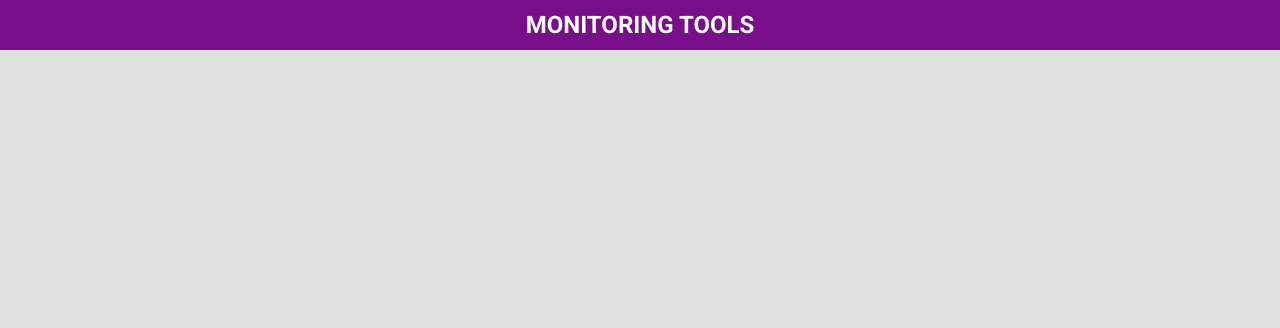
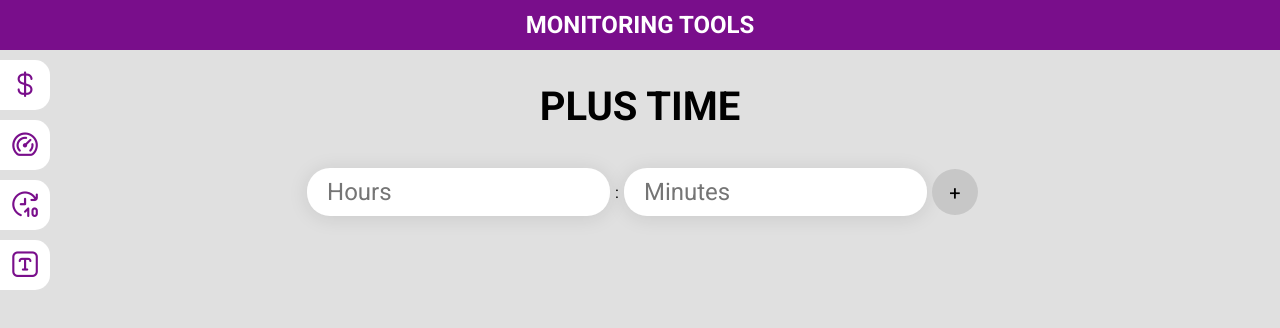
Before and after one commit to invex0811/salary, a Vue app: page /plusTime in a window 1280 px wide. Before the commit this address had no page. Shown: the top 328 px of the page. Built offline with nearby package versions, Linux system fonts and the light colour scheme.

Commit message:
add phrases and fix NV to NH

```diff
--- a/src/components/Link.vue
+++ b/src/components/Link.vue
@@ -26,6 +26,7 @@ export default {
       {img: 'fi-rr-dollar', title: 'Salary', url: '/salary'},
       {img: 'fi-rr-dashboard', title: 'Over speed', url: '/overSpeed'},
       {img: 'fi-rr-time-forward-ten', title: 'Converting time', url: '/convertingTime'},
+      {img: 'fi-rr-text',title: 'Phrases', url: '/phrasesPage'},
     ]
   })
 }
--- a/src/components/Sidebar.vue
+++ b/src/components/Sidebar.vue
@@ -25,6 +25,9 @@ export default {
       {img: 'fi-rr-dollar', url: '/salary'},
       {img: 'fi-rr-dashboard', url: '/overSpeed'},
       {img: 'fi-rr-time-forward-ten', url: '/convertingTime'},
+      // {img: 'fi-rr-time-add', url: '/plusTime'},
+      {img: 'fi-rr-text', url: '/phrasesPage'},
+
     ]
   })
 }
--- a/src/router/index.js
+++ b/src/router/index.js
@@ -31,6 +31,18 @@ const routes = [
     name: 'ConvertingTime',
     meta: {layout:'MainLayout'},
     component: () => import('@/views/СonvertingTime')
+  },
+  {
+    path: '/plusTime',
+    name: 'PlusTime',
+    meta: {layout:'MainLayout'},
+    component: () => import('@/views/PlusTime')
+  },
+  {
+    path: '/phrasesPage',
+    name: 'PhrasesPage',
+    meta: {layout:'MainLayout'},
+    component: () => import('@/views/PhrasesPage')
   }
 
 ]
--- /dev/null
+++ b/src/views/PhrasesPage.vue
@@ -0,0 +1,38 @@
+<template>
+  <div class="phrases-wrap">
+    <h2>Phrases</h2>
+    <div class="frame-wrap">
+      <iframe  src="https://docs.google.com/document/d/13uRnmEr3e5_itPvrjIN4eZXV261LpUNfFIuDL4H4Fto/edit" name="iframe" scrolling="auto"> </iframe>
+      <p>Taken from: <a target="_blank" href="https://docs.google.com/document/d/13uRnmEr3e5_itPvrjIN4eZXV261LpUNfFIuDL4H4Fto/edit">Phrases monitoring</a></p>
+    </div>
+
+  </div>
+</template>
+
+<script>
+export default {
+  name: "PhrasesPage"
+}
+</script>
+
+<style scoped>
+h2 {
+  margin: 10px;
+}
+.phrases-wrap{
+  height: 90vh;
+  display: flex;
+  flex-direction: column;
+  justify-content: center;
+  align-items: center;
+}
+.frame-wrap{
+  width: 80%;
+  height: 90%;
+}
+iframe{
+  width: 100%;
+  height: 100%;
+}
+
+</style>
--- /dev/null
+++ b/src/views/PlusTime.vue
@@ -0,0 +1,76 @@
+<template>
+  <div class="wrap-plusTime">
+    <h2>Plus time</h2>
+    <div class="wrap-navigation">
+      <input type="number" v-model.number="hours" placeholder="Hours"> :
+      <input type="number" v-model.number="minutes" placeholder="Minutes">
+      <button class="wrap-button" @click="addTime">
+        +
+      </button>
+    </div>
+    <div class="wrap-list">
+      <ul>
+      <li
+        v-for="view in viewList"
+        :key="view"
+      >
+        {{view}}</li>
+      </ul>
+    </div>
+    <div class="result">
+      {{totalTime}}
+    </div>
+  </div>
+</template>
+
+  <router-view/>
+<script>
+export default {
+  name: "PlusTime",
+
+  data() {
+    return {
+      hours: '',
+      minutes:'',
+      time: '',
+      listTime:[],
+      totalTime: '',
+      viewList: [],
+      viewTime: ''
+    }
+  },
+  methods:{
+    addTime() {
+      // this.viewListTime.listHours = this.hours
+      // this.viewListTime.listMinutes = this.minutes
+      this.minutes = this.minutes / 60
+      this.viewTime = this.hours + (this.minutes *  60)
+      this.viewList.push(this.viewTime)
+      this.time = this.hours + this.minutes
+      this.listTime.push(this.time)
+
+      this.totalTime = this.listTime.reduce( (a,b) => a +b )
+      return  this.time = ''
+    }
+  }
+
+}
+
+</script>
+
+<style scoped>
+  .wrap-plusTime{
+    display: flex;
+    flex-direction: column;
+    align-items: center;
+  }
+  .wrap-navigation{
+    display: flex;
+    align-items: center;
+  }
+  .wrap-button{
+    width: 46px;
+    font-size: 20px;
+  }
+
+</style>
--- a/src/views/SpeedList.vue
+++ b/src/views/SpeedList.vue
@@ -22,7 +22,6 @@
               </tr>
             </tbody>
           </table>
-
         </div>
    </div>
   </div>
@@ -68,7 +67,7 @@ export default {
         {abbr: 'MT', state: 'Montana', speed: '80mph'},
         {abbr: 'NE', state: 'Nebraska', speed: '90mph'},
         {abbr: 'NV', state: 'Nevada', speed: '95mph'},
-        {abbr: 'NV', state: 'New Hampshire', speed: '85mph'},
+        {abbr: 'NH', state: 'New Hampshire', speed: '85mph'},
         {abbr: 'NJ', state: 'New Jersey', speed: '80mph'},
         {abbr: 'NM', state: 'New Mexico', speed: '90mph'},
         {abbr: 'NY', state: 'New York', speed: '80mph'},
```
Also changed, not shown: 31 other files (tests, documents, lock files or other folders).
